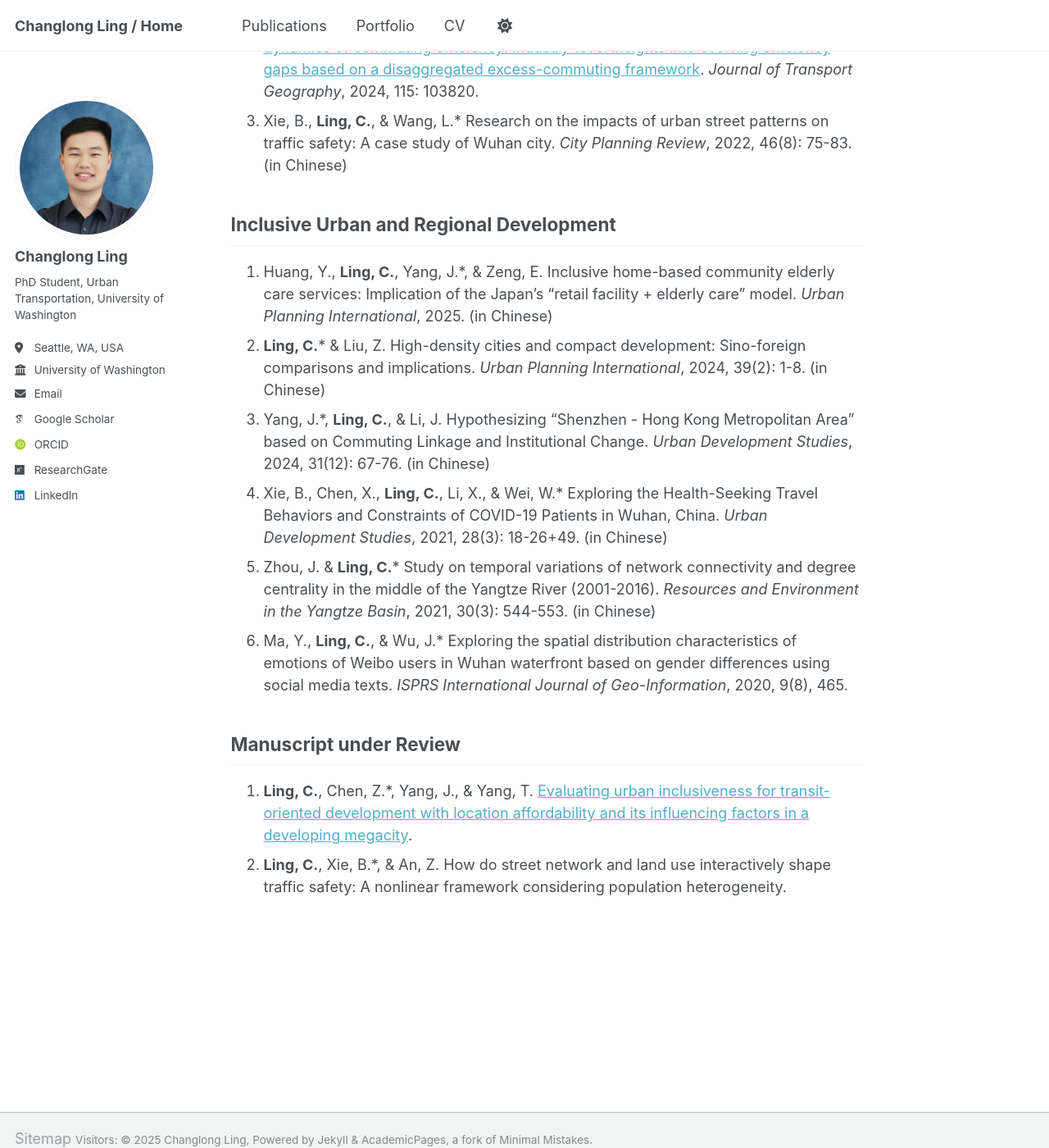
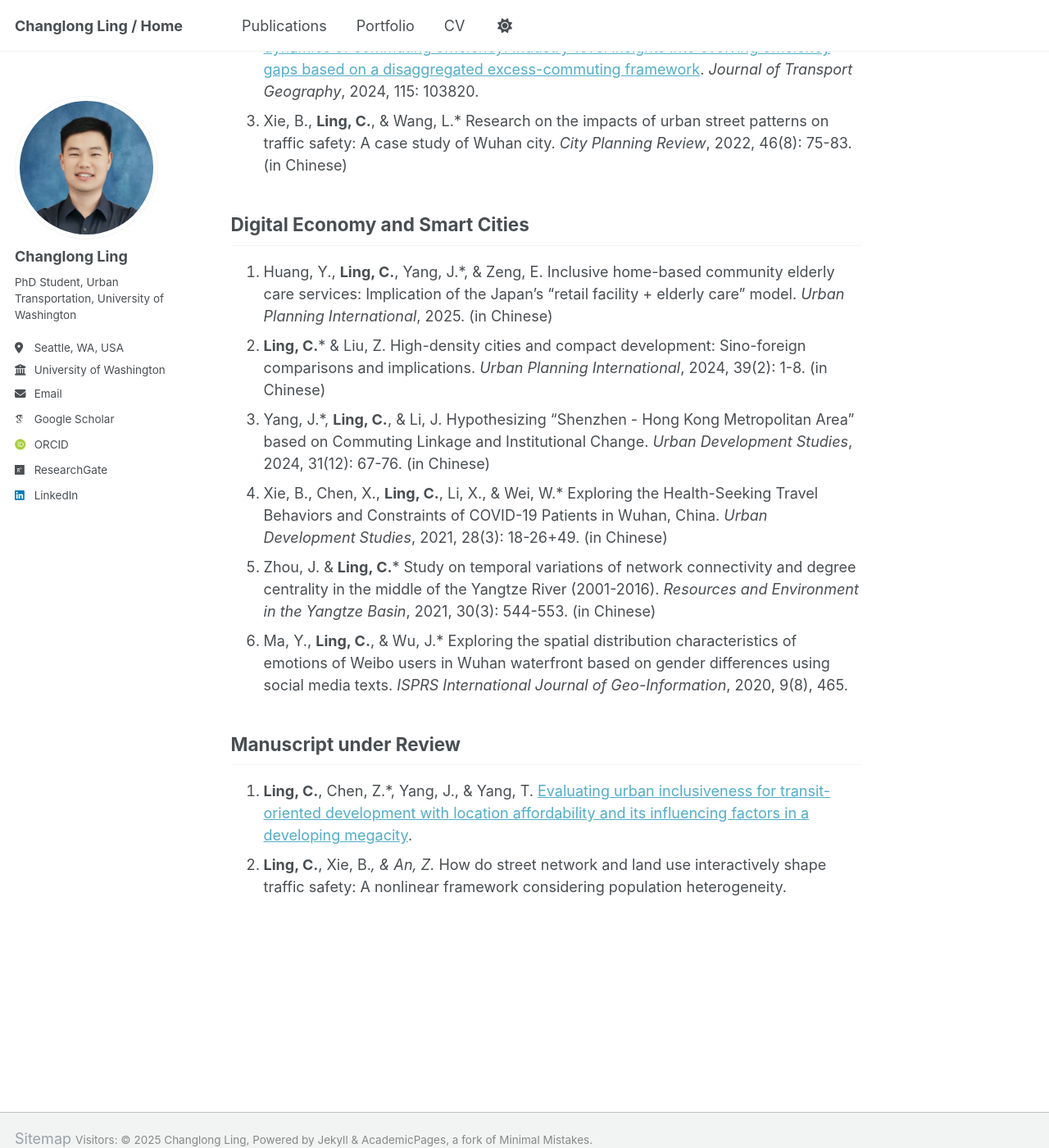
Before and after one commit to ChanglongLing/changlongling.github.io, a Jekyll site: the page built from _pages/publications.md, in a window 1280 px wide and 1400 px high, scrolled down 370 px. Shown: the whole window at 82% size. Built offline with Jekyll 4.4.1, drawn with Linux system fonts in a browser that asks for light colours; some web fonts are replaced; comment, search, counter and statistics services are not loaded; some of the changed text lies outside the part shown.

Commit message:
Update publications.md

```diff
--- a/_pages/publications.md
+++ b/_pages/publications.md
@@ -5,13 +5,13 @@ permalink: /publications/
 
 Full list: [Google Scholar](https://scholar.google.com/citations?user=BOv54g0AAAAJ&hl=en). * indicates corresponding author(s).
 
-Sustainable Transportation and Human Mobility
+Automated and Sustainable Transportation
 -----
 1. **Ling, C.**, Tang, J.*, Zhao, P., Xu, L., Lu, Q., Yang, L., Huang, F., Lyu, W., & Yang, J. [Unraveling the relation between carbon emission and carbon footprint: A literature review and framework for sustainable transportation](https://doi.org/10.1038/s44333-024-00013-5). _npj Sustainable Mobility and Transport_, 2024, 1(13).
 2. **Ling, C.**, Niu, X., Yang, J., Zhou, J., & Yang, T.* [Unraveling heterogeneity and dynamics of commuting efficiency: Industry-level insights into evolving efficiency gaps based on a disaggregated excess-commuting framework](https://doi.org/10.1016/j.jtrangeo.2024.103820). _Journal of Transport Geography_, 2024, 115: 103820.
 3. Xie, B., **Ling, C.**, & Wang, L.* Research on the impacts of urban street patterns on traffic safety: A case study of Wuhan city. _City Planning Review_, 2022, 46(8): 75-83. (in Chinese)
 
-Inclusive Urban and Regional Development
+Digital Economy and Smart Cities
 -----
 1.	Huang, Y., **Ling, C.**, Yang, J.*, & Zeng, E. Inclusive home-based community elderly care services: Implication of the Japan’s "retail facility + elderly care" model. _Urban Planning International_, 2025. (in Chinese)
 2.	**Ling, C.*** & Liu, Z. High-density cities and compact development: Sino-foreign comparisons and implications. _Urban Planning International_, 2024, 39(2): 1-8. (in Chinese)
@@ -23,4 +23,4 @@ Inclusive Urban and Regional Development
 Manuscript under Review
 -----
 1. **Ling, C.**, Chen, Z.*, Yang, J., & Yang, T. [Evaluating urban inclusiveness for transit-oriented development with location affordability and its influencing factors in a developing megacity](https://dx.doi.org/10.2139/ssrn.5085292).
-2. **Ling, C.**, Xie, B.*, & An, Z. How do street network and land use interactively shape traffic safety: A nonlinear framework considering population heterogeneity.
+2. **Ling, C.**, Xie, B.*, & An, Z.* How do street network and land use interactively shape traffic safety: A nonlinear framework considering population heterogeneity.
```
